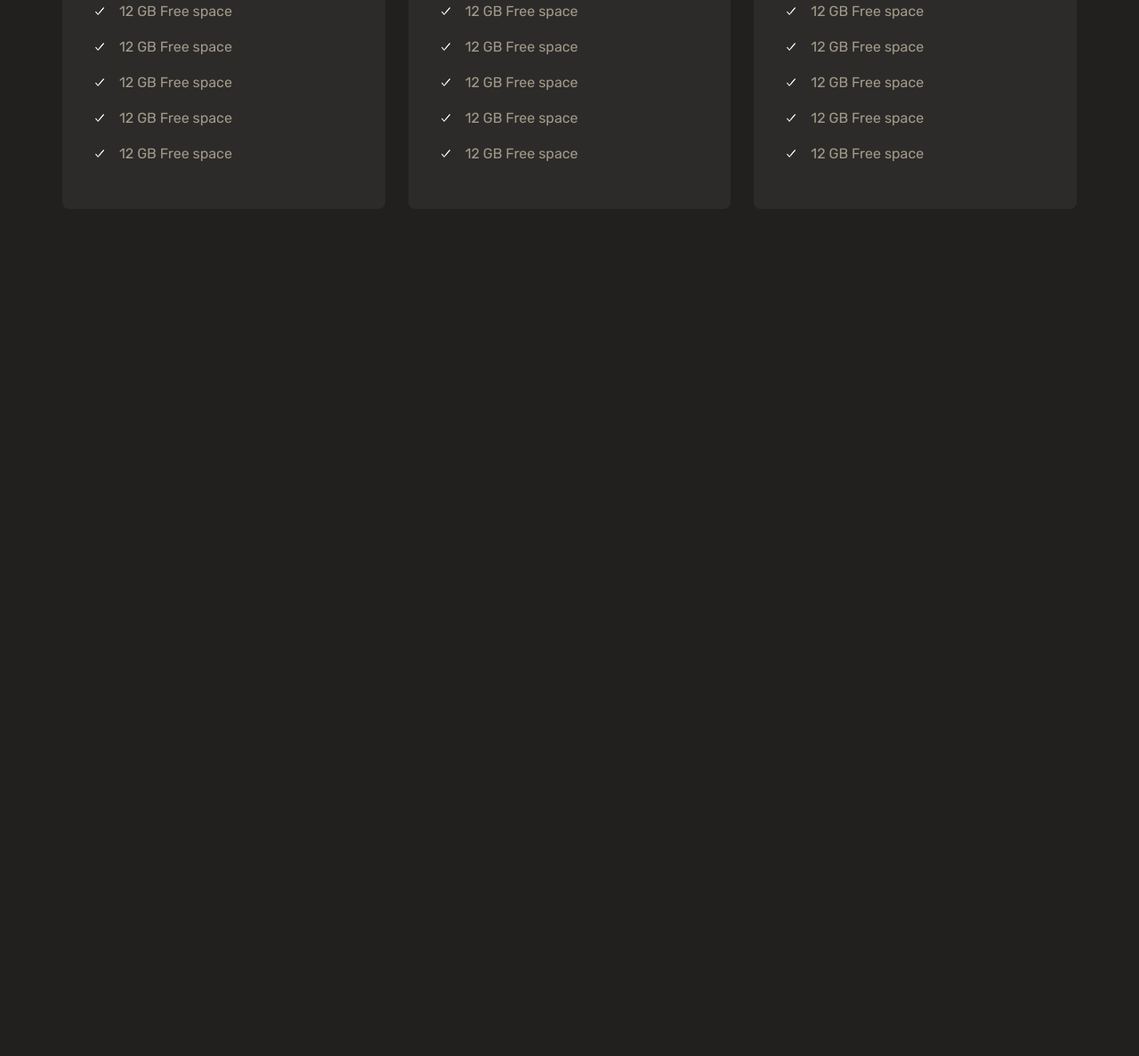
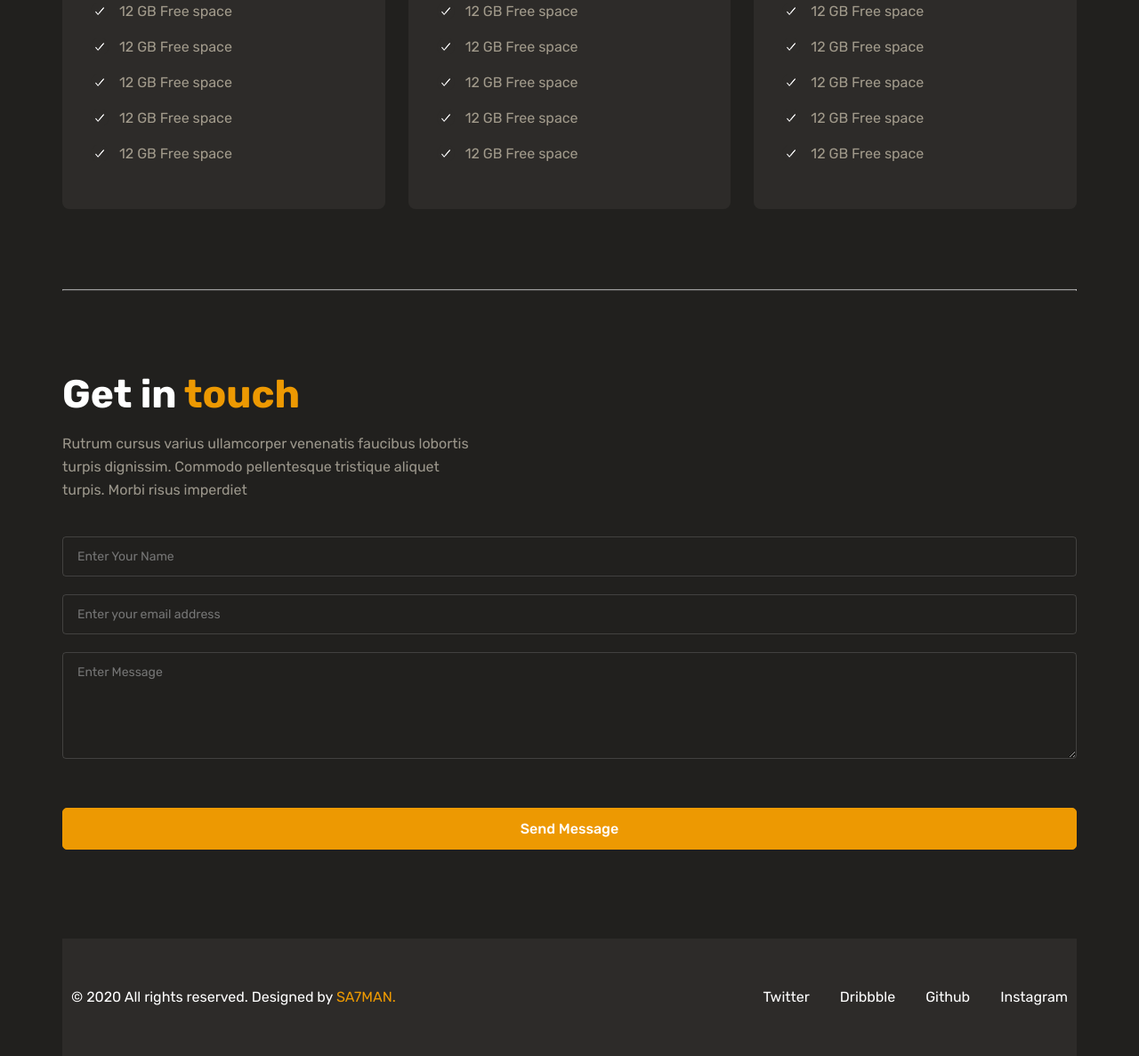
Before and after one commit to MichailKudrya/William-King., a plain HTML site: page index.html in a window 1280 px wide. Shown: the part 4163-5350 px from the top of the page at 89% size. Before the commit the page ends 4488 px from the top, so only its background shows below. Drawn offline with Linux system fonts and the light colour scheme.

Commit message:
i did it!

```diff
--- a/index.html
+++ b/index.html
@@ -344,6 +344,38 @@
                 </div>
             </div>
         </div>
+        <hr>
+        <div class="form">
+            <div class="info">
+                <h2 class="info__title">Get in <span>touch</span></h2>
+                <p class="info__desc">Rutrum cursus varius ullamcorper venenatis faucibus lobortis turpis dignissim. Commodo pellentesque tristique aliquet turpis. Morbi risus imperdiet</p>
+            </div>
+            <form class="form__block" action="#">
+                <input placeholder="Enter Your Name" class="form__name input" type="text">
+                <input placeholder="Enter your email address" class="form__email input" type="email">
+                <textarea placeholder="Enter Message" class="form__message input" name="message"></textarea>
+                <button class="form__btn">Send Message</button>
+            </form>
+        </div>
+        <footer class="footer">
+            <p class="footer__copyright">
+                © 2020 All rights reserved. Designed by <span>SA7MAN.</span>
+            </p>
+            <ul class="footer__ul">
+                <li class="footer__li">
+                    <a href="#" class="footer__a">Twitter</a>
+                </li>
+                <li class="footer__li">
+                    <a href="#" class="footer__a">Dribbble</a>
+                </li>
+                <li class="footer__li">
+                    <a href="#" class="footer__a">Github</a>
+                </li>
+                <li class="footer__li">
+                    <a href="#" class="footer__a">Instagram</a>
+                </li>
+            </ul>
+        </footer>
     </div>
 
 
--- /dev/null
+++ b/scss/blocks/_footer.scss
@@ -0,0 +1,37 @@
+.footer {
+    display: flex;
+    justify-content: space-between;
+    align-items: center;
+    @include desktop-small {
+        flex-direction: column;
+        padding: 25px 10px;
+    }
+    padding: 40px 10px;
+    background: $color-dark_2;
+
+    &__copyright {
+        @include text ($font, 400, 16px, 19px, $color-white);
+        text-align: center;
+        span {
+            color: $color-primary;
+        }
+    }
+
+    &__ul {
+        display: flex;
+        gap: 34px;
+        @include desktop-small {
+            gap: 15px;
+
+        }
+
+    }
+
+
+    &__a {
+        @include text ($font, 400, 16px, 19px, $color-white);
+        &:hover {
+            color: $color-primary;
+        }
+    }
+}
--- /dev/null
+++ b/scss/blocks/_form.scss
@@ -0,0 +1,44 @@
+.form {
+    margin-top: 90px;
+    margin-bottom: 90px;
+    @include mobile {
+        margin-top: 45px;
+        margin-bottom: 45px;
+    }
+    &__block {
+        display: flex;
+        flex-direction: column;
+        gap: 20px;
+    }
+
+    &__name {}
+
+    &__email {}
+
+    &__message {
+        height: 120px;
+    }
+
+    &__btn {
+        display: inline-block;
+        margin-top: 35px;
+        @include text ($font, 500, 16px, 19px, $color-white);
+        padding: 13px 18px;
+        background: $color-primary;
+        border: 1px solid $color-primary;
+        border-radius: 5px;
+        transition: $transition;
+        margin-bottom: 10px;
+        &:hover {
+            background: transparent;
+        }
+    }
+}
+
+.input {
+    padding: 13px 16px;
+    border: 1px solid rgba(255, 255, 255, 0.15);
+    border-radius: 4px;
+    @include text ($font, 400, 14px, 17px, $color-body);
+    background-color: transparent;
+}
--- a/scss/style.scss
+++ b/scss/style.scss
@@ -7,3 +7,5 @@
 @import 'blocks/portfolio';
 @import 'blocks/customers';
 @import 'blocks/price';
+@import 'blocks/form';
+@import 'blocks/footer';
```
Also changed, not shown: style.css.
